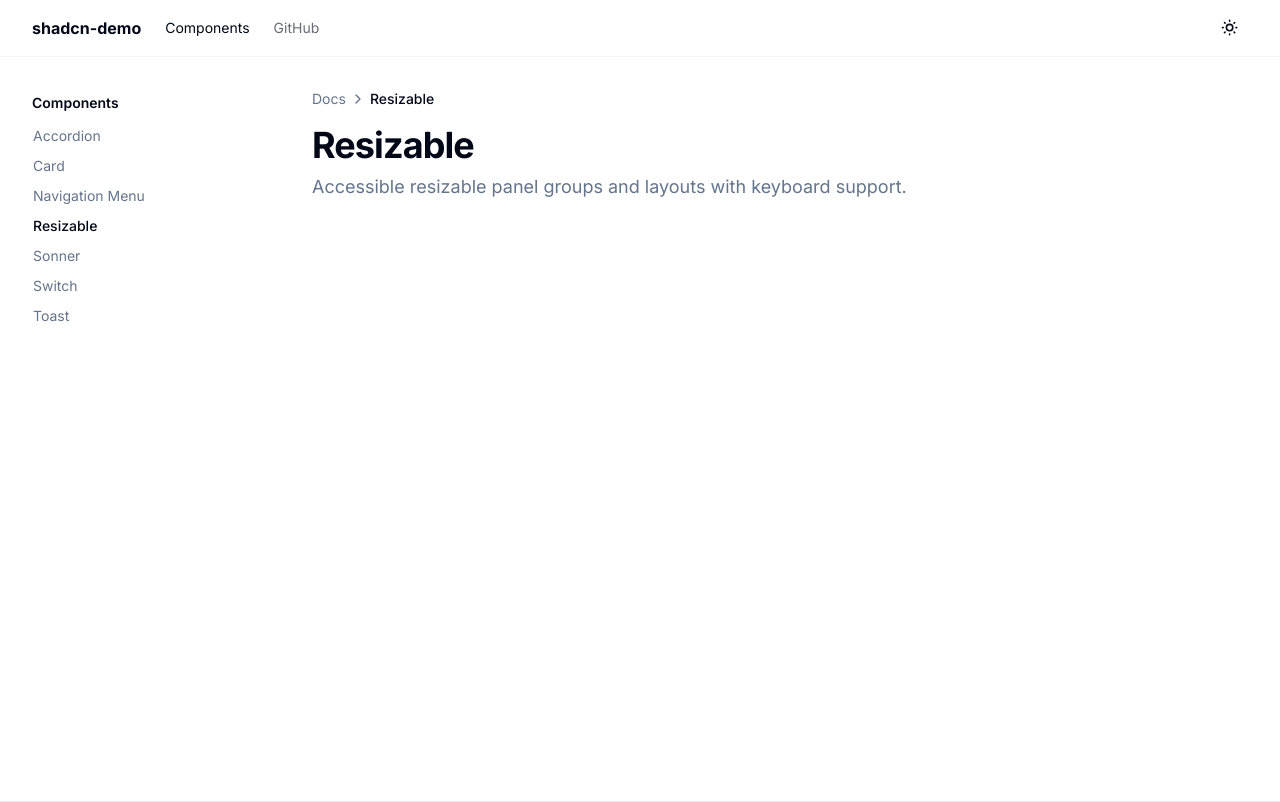
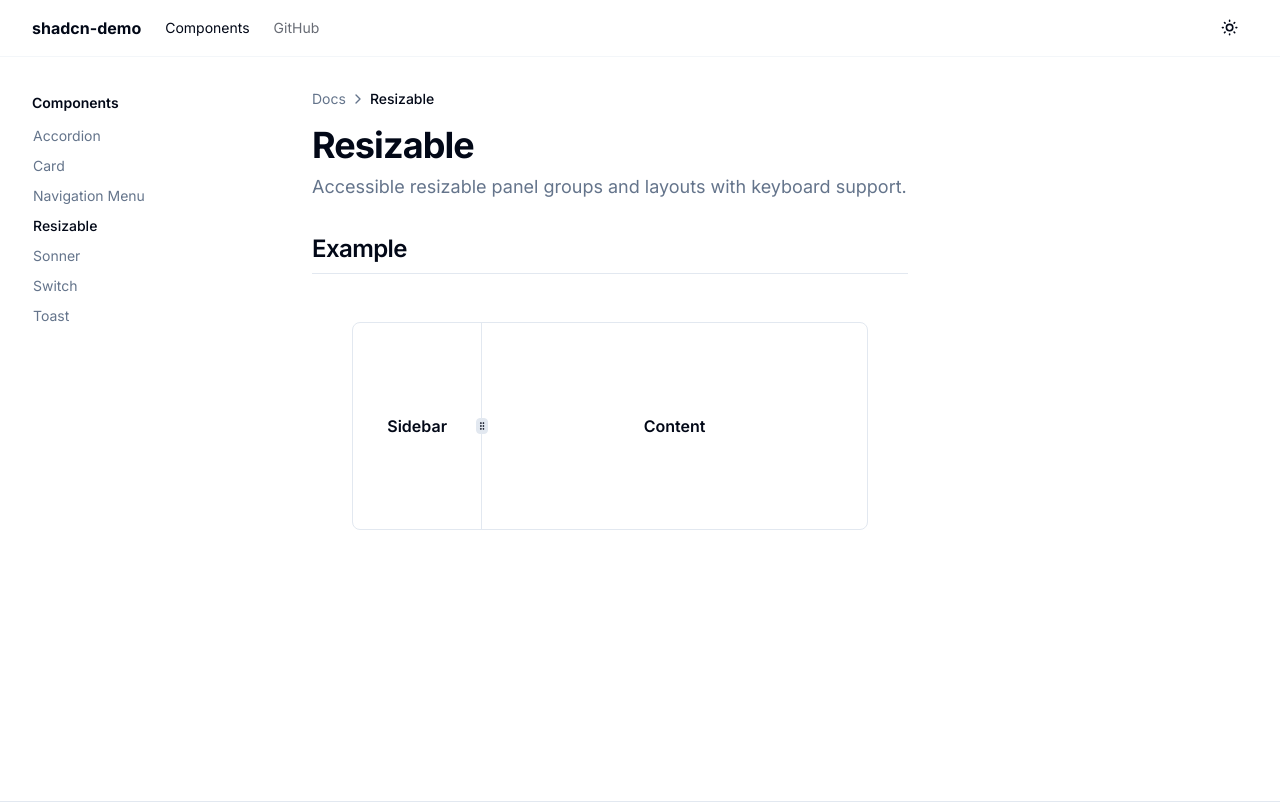
Before and after one commit to nareshbhatia/shadcn-demo, a Next.js app: page /components/resizable in a window 1280 px wide. Built offline with nearby package versions, Linux system fonts and the light colour scheme.

Commit message:
add Resizable component

```diff
--- a/package.json
+++ b/package.json
@@ -29,6 +29,7 @@
     "next-themes": "^0.2.1",
     "react": "18.2.0",
     "react-dom": "18.2.0",
+    "react-resizable-panels": "^2.0.11",
     "react-wrap-balancer": "^1.1.0",
     "sonner": "^1.4.3",
     "tailwind-merge": "^2.2.1"
--- a/src/app/components/resizable/page.tsx
+++ b/src/app/components/resizable/page.tsx
@@ -1,5 +1,11 @@
 import { DocPath } from '@/components/doc-path';
 import { Heading1 } from '@/components/heading1';
+import { Heading2 } from '@/components/heading2';
+import {
+  ResizableHandle,
+  ResizablePanel,
+  ResizablePanelGroup,
+} from '@/components/ui/resizable';
 import { findSidebarNavItem } from '@/config/sidebar-nav';
 
 export default function ResizableDocs() {
@@ -11,6 +17,26 @@
     <>
       <DocPath docTitle={title} />
       <Heading1 description={description} title={title} />
+
+      <Heading2>Example</Heading2>
+      <div className="h-72 p-10">
+        <ResizablePanelGroup
+          className="rounded-lg border"
+          direction="horizontal"
+        >
+          <ResizablePanel defaultSize={25}>
+            <div className="flex h-full items-center justify-center p-6">
+              <span className="font-semibold">Sidebar</span>
+            </div>
+          </ResizablePanel>
+          <ResizableHandle withHandle />
+          <ResizablePanel defaultSize={75}>
+            <div className="flex h-full items-center justify-center p-6">
+              <span className="font-semibold">Content</span>
+            </div>
+          </ResizablePanel>
+        </ResizablePanelGroup>
+      </div>
     </>
   );
 }
--- /dev/null
+++ b/src/components/ui/resizable.tsx
@@ -0,0 +1,48 @@
+'use client';
+
+import { cn } from '@/lib/utils';
+import { GripVertical } from 'lucide-react';
+import * as ResizablePrimitive from 'react-resizable-panels';
+
+function ResizablePanelGroup({
+  className,
+  ...props
+}: React.ComponentProps<typeof ResizablePrimitive.PanelGroup>) {
+  return (
+    <ResizablePrimitive.PanelGroup
+      className={cn(
+        'flex h-full w-full data-[panel-group-direction=vertical]:flex-col',
+        className,
+      )}
+      {...props}
+    />
+  );
+}
+
+const ResizablePanel = ResizablePrimitive.Panel;
+
+function ResizableHandle({
+  withHandle,
+  className,
+  ...props
+}: React.ComponentProps<typeof ResizablePrimitive.PanelResizeHandle> & {
+  withHandle?: boolean;
+}) {
+  return (
+    <ResizablePrimitive.PanelResizeHandle
+      className={cn(
+        'relative flex w-px items-center justify-center bg-border after:absolute after:inset-y-0 after:left-1/2 after:w-1 after:-translate-x-1/2 focus-visible:outline-none focus-visible:ring-1 focus-visible:ring-ring focus-visible:ring-offset-1 data-[panel-group-direction=vertical]:h-px data-[panel-group-direction=vertical]:w-full data-[panel-group-direction=vertical]:after:left-0 data-[panel-group-direction=vertical]:after:h-1 data-[panel-group-direction=vertical]:after:w-full data-[panel-group-direction=vertical]:after:-translate-y-1/2 data-[panel-group-direction=vertical]:after:translate-x-0 [&[data-panel-group-direction=vertical]>div]:rotate-90',
+        className,
+      )}
+      {...props}
+    >
+      {withHandle !== undefined ? (
+        <div className="z-10 flex h-4 w-3 items-center justify-center rounded-sm border bg-border">
+          <GripVertical className="size-2.5" />
+        </div>
+      ) : undefined}
+    </ResizablePrimitive.PanelResizeHandle>
+  );
+}
+
+export { ResizablePanelGroup, ResizablePanel, ResizableHandle };
```
Also changed, not shown: 1 other file (tests, documents, lock files or other folders).
